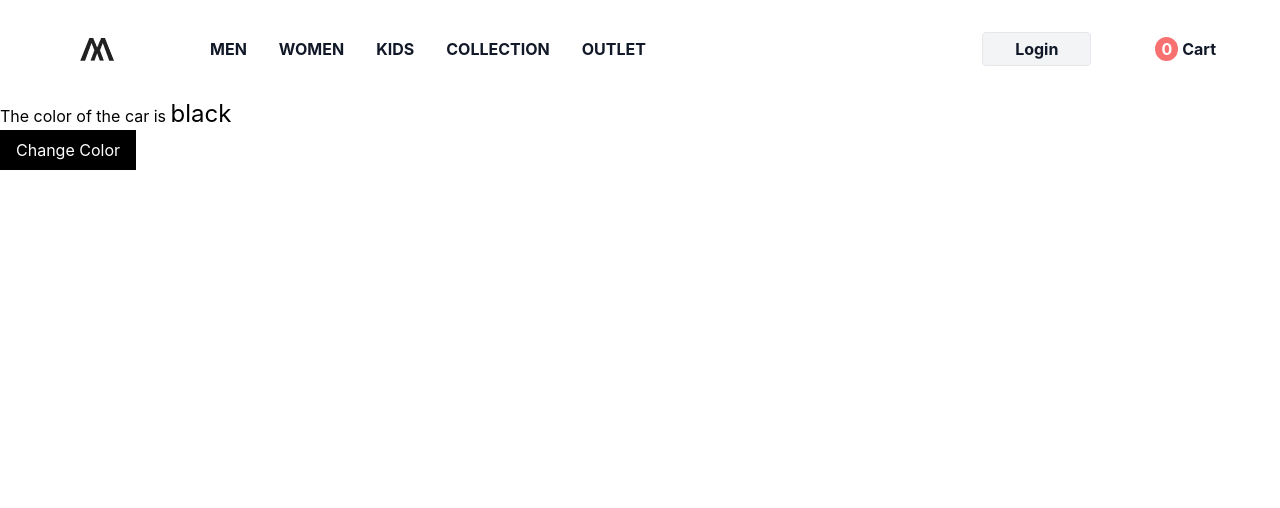
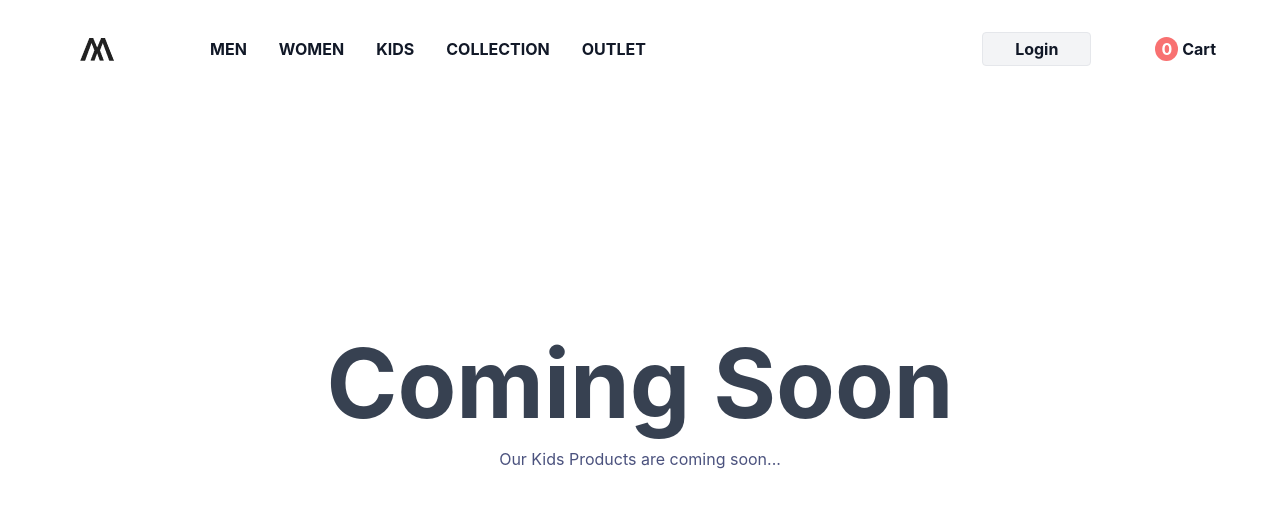
Before and after one commit to VaibhavSharma1998/ecommerce_frontend, a React (Create React App) app: page /kids in a window 1280 px wide. Shown: the top 508 px of the page. Built offline with nearby package versions, Linux system fonts and the light colour scheme; no server answers.

Commit message:
"Desining of kids,collection and outlet completed"

```diff
--- a/src/Components/Pages/Collection.jsx
+++ b/src/Components/Pages/Collection.jsx
@@ -2,8 +2,11 @@ import React from 'react'
 
 const Collection = () => {
   return (
-    <div>
-      Collection
+    <div className="flex justify-center items-center  flex-col relative min-h-screen w-full overscroll-y-none">
+      <div className="text-center absolute top-[50%] left-[50%] translate-x-[-50%] translate-y-[-120%]">
+        <p className="font-bold text-8xl text-gray-700 h-full"> Coming Soon</p>
+        <p className="mt-4 text-[#4B527E]">Our Collections Products are coming soon...</p>
+      </div>
     </div>
   )
 }
--- a/src/Components/Pages/Kids.jsx
+++ b/src/Components/Pages/Kids.jsx
@@ -1,33 +1,13 @@
-import React,{useState} from "react";
+import React from "react";
 
 const Kids = () => {
-  const [car,setCar] = useState({
-    name:"Range Rover",
-    brand:"Land Rover",
-    model:2023,
-    color:"black"
-  })
-  const [color, setColor] = useState("black")
-  const handleColor = () =>{
-    setColor("white")
-    // setCar(previousState => {
-    //   const changeColor = previousState.color ==="black" ? "white" :"black"
-    //   return {...previousState,color:changeColor}
-    // })
-    setCar((previosState)=>{
-      const newColor = previosState.color === "balck" ?"white":"black"
-      return {...previosState,color:newColor}
-    })
-  }
-  console.log(car)
   return (
-    <div>
-     <p>The color of the car is <span className="text-2xl">{color }</span></p>
-     <button onClick={handleColor} className="bg-black text-white py-2 px-4">Change Color</button>
-
+    <div className="flex justify-center items-center  flex-col relative min-h-screen w-full overscroll-y-none">
+      <div className="text-center absolute top-[50%] left-[50%] translate-x-[-50%] translate-y-[-120%]">
+        <p className="font-bold text-8xl text-gray-700 h-full"> Coming Soon</p>
+        <p className="mt-4 text-[#4B527E]">Our Kids Products are coming soon...</p>
+      </div>
     </div>
-      //  const shoeData = res.data.products.filter((item) => (item.category === "shoes"))
-      //  setShoe(shoeData)
   );
 };
 
--- a/src/Components/Pages/Outlet.jsx
+++ b/src/Components/Pages/Outlet.jsx
@@ -1,22 +1,16 @@
-import { useState, useEffect } from "react";
+
 import React from "react";
 
 const Outlet = () => {
-  const [count, setCount] = useState(0);
 
-  useEffect(() => {
-    setTimeout(() => {
-      setCount((count) => count + 3);
-    }, 1000);
-  }, []);
 
-  const handleClick = () => setCount(count +1 )
   return (
-    <div>
-      <h1>Checking! {count}</h1>
-
-      <button onClick={handleClick} className="py-2 px-4 text-white bg-black rounded">Add one </button>
+    <div className="flex justify-center items-center  flex-col relative min-h-screen w-full overscroll-y-none">
+    <div className="text-center absolute top-[50%] left-[50%] translate-x-[-50%] translate-y-[-120%]">
+      <p className="font-bold text-8xl text-gray-700 h-full"> Coming Soon</p>
+      <p className="mt-4 text-[#4B527E]">Our Outlets Products are coming soon...</p>
     </div>
+  </div>
   );
 };
 
--- a/src/Components/Pages/Payment.jsx
+++ b/src/Components/Pages/Payment.jsx
@@ -1,11 +1,46 @@
-import React from 'react'
+import React, { useState, useEffect } from "react";
+import axios from "axios";
 
 const Payment = () => {
+  const [data, setData] = useState([]);
+
+  const getData = () => {
+    axios
+      .get("http://localhost:4000/api/v1/products")
+      .then((res) => {
+        console.log("Data:", res.data);
+        localStorage.setItem("apiData", JSON.stringify(res.data.products));
+        setData(res.data.products);
+      })
+      .catch((err) => {
+        console.log("Error:", err);
+      });
+  };
+
+  useEffect(() => {
+    // localStorage.getItem("apiData")
+    const storedData = localStorage.getItem("apiData");
+    if (storedData) {
+      setData(JSON.parse(storedData));
+    }
+  }, []);
+
   return (
     <div>
       <h1>Payment page yet to made</h1>
+      <button
+        onClick={getData}
+        className="bg-black text-white py-2 px-4 mt-4 rounded"
+      >
+        Get Data{""}
+      </button>
+      <div>
+        {data.map((product, index) => (
+          <img src={product.image} alt="" />
+        ))}
+      </div>
     </div>
-  )
-}
+  );
+};
 
-export default Payment
+export default Payment;
--- a/src/Components/Pages/Product.jsx
+++ b/src/Components/Pages/Product.jsx
@@ -16,6 +16,7 @@ const Product = () => {
   // state.addToCart = true
 
   const handleUpdateData = async () => {
+
     setIsLoading(true);
     try {
       // url end point
--- a/src/Components/Pages/store/reducers/cartReducer.js
+++ b/src/Components/Pages/store/reducers/cartReducer.js
@@ -12,6 +12,10 @@ export const removeItemFromCartAsync = createAsyncThunk(
         addToCart: false,
       };
       const response = await axios.put(apiUrl, updatedData);
+
+      // Note:Below code also working
+
+      // const response = await axios.put(apiUrl, {addToCart: false})
 
       return _id; // Return the _id of the removed item
     } catch (error) {
```
